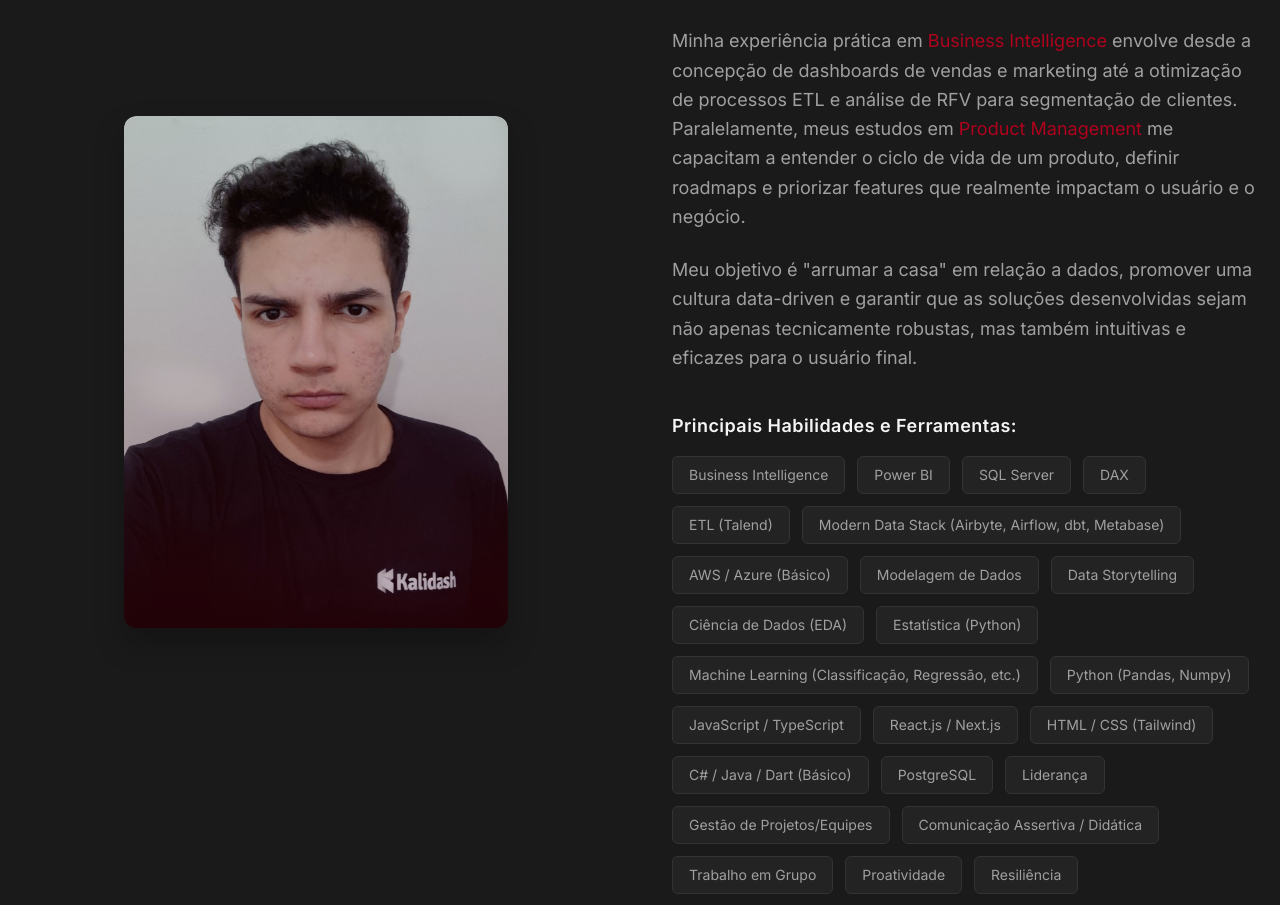
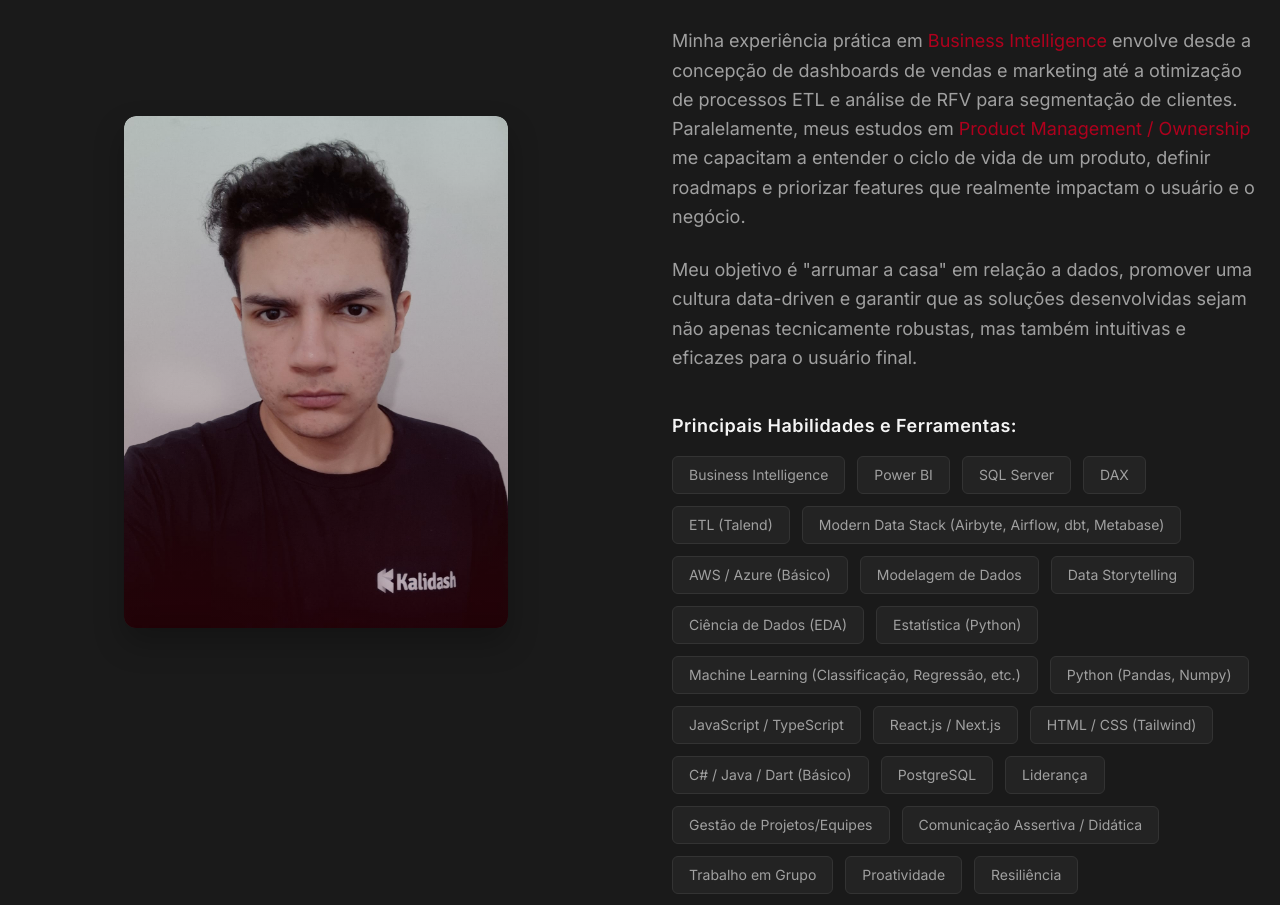
Before and after one commit to SergioJrdms/SjPortfolio, a React (Create React App) app: page / in a window 1280 px wide. Shown: the part 1187-2092 px from the top of the page. Built offline with nearby package versions, Linux system fonts and the light colour scheme.

Commit message:
Update About.jsx

```diff
--- a/src/components/About.jsx
+++ b/src/components/About.jsx
@@ -132,7 +132,7 @@ function About() {
               Minha trajetória é marcada pela busca constante em traduzir dados em inteligência e ideias em produtos de valor. Com formação em <span className="text-accent">Ciência de Dados</span> pela Anhanguera e <span className="text-accent">Técnico em Informática</span> pela ETEC, desenvolvi uma base sólida que me permite atuar de forma analítica e estratégica.
             </p>
             <p className="mb-6 text-text-secondary text-lg leading-relaxed">
-              Minha experiência prática em <span className="text-accent">Business Intelligence</span> envolve desde a concepção de dashboards de vendas e marketing até a otimização de processos ETL e análise de RFV para segmentação de clientes. Paralelamente, meus estudos em <span className="text-accent">Product Management</span> me capacitam a entender o ciclo de vida de um produto, definir roadmaps e priorizar features que realmente impactam o usuário e o negócio.
+              Minha experiência prática em <span className="text-accent">Business Intelligence</span> envolve desde a concepção de dashboards de vendas e marketing até a otimização de processos ETL e análise de RFV para segmentação de clientes. Paralelamente, meus estudos em <span className="text-accent">Product Management / Ownership </span> me capacitam a entender o ciclo de vida de um produto, definir roadmaps e priorizar features que realmente impactam o usuário e o negócio.
             </p>
              <p className="text-text-secondary text-lg leading-relaxed">
               Meu objetivo é "arrumar a casa" em relação a dados, promover uma cultura data-driven e garantir que as soluções desenvolvidas sejam não apenas tecnicamente robustas, mas também intuitivas e eficazes para o usuário final.
```
